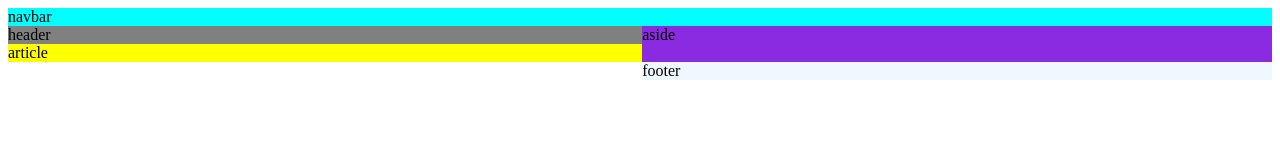
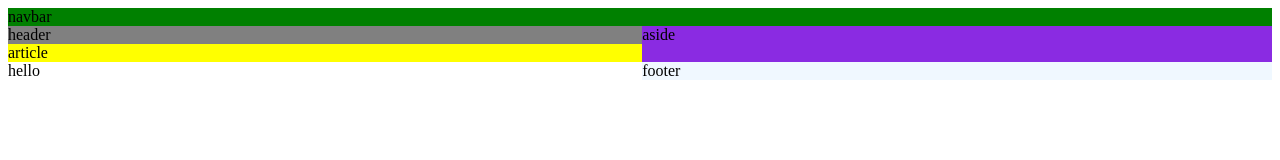
Before and after one commit to BerkaouiMohamed/cpcss, a plain HTML site: page index.html in a window 1280 px wide. Drawn offline with Linux system fonts and the light colour scheme.

Commit message:
second commit

```diff
--- a/index.html
+++ b/index.html
@@ -13,6 +13,7 @@
     <aside>aside</aside>
     <article>article</article>
     <footer>footer</footer>
+    <div>hello</div>
 </div>
   </body>
 </html>
--- a/style.css
+++ b/style.css
@@ -12,7 +12,7 @@
 }
 nav{
 grid-area: nav;
-background-color: aqua;
+background-color: green;
 }
 header{
     grid-area: header;
```
